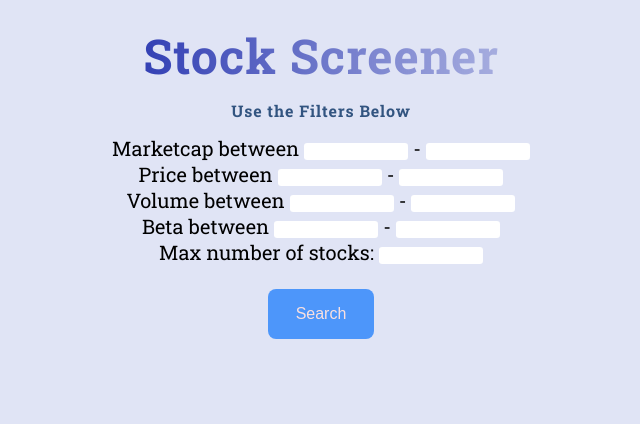
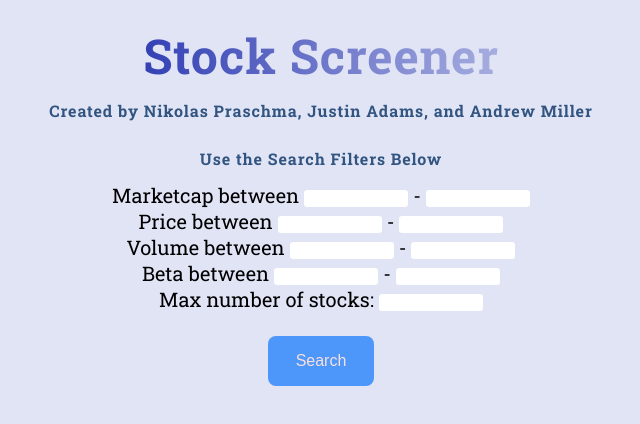
Before and after one commit to nickpraschma/Stock-Screener, a React (Create React App) app: page / in a window 1280 px wide. Shown: the top 424 px of the page, without its empty margins (319-959 px from the left). Built offline with nearby package versions, Linux system fonts and the light colour scheme.

Commit message:
Changed instruction text

```diff
--- a/src/App.js
+++ b/src/App.js
@@ -45,7 +45,8 @@ const App = () => {
     return (
         <div className="app">
             <h1>Stock Screener</h1>
-            <h2>Use the Filters Below</h2>
+            <h2>Created by Nikolas Praschma, Justin Adams, and Andrew Miller</h2>
+            <h2>Use the Search Filters Below</h2>
             <UserForm searchStocks={searchStocks} />
             {stocks.length > 0 &&
             <div>
```
